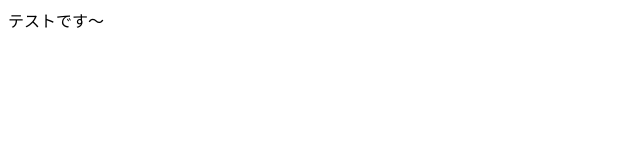
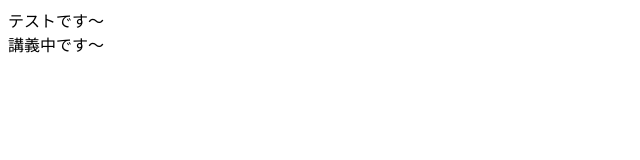
Before and after one commit to dms3lj/gittest2, a plain HTML site: page index.html in a window 1280 px wide. Shown: the whole page, without its empty margins (0-640 px from the left). Drawn offline with Linux system fonts and the light colour scheme.

Commit message:
second commit

```diff
--- a/index.html
+++ b/index.html
@@ -6,6 +6,7 @@
   <title>Document</title>
 </head>
 <body>
-  テストです〜
+  テストです〜<br>
+  講義中です〜
 </body>
 </html>
```
